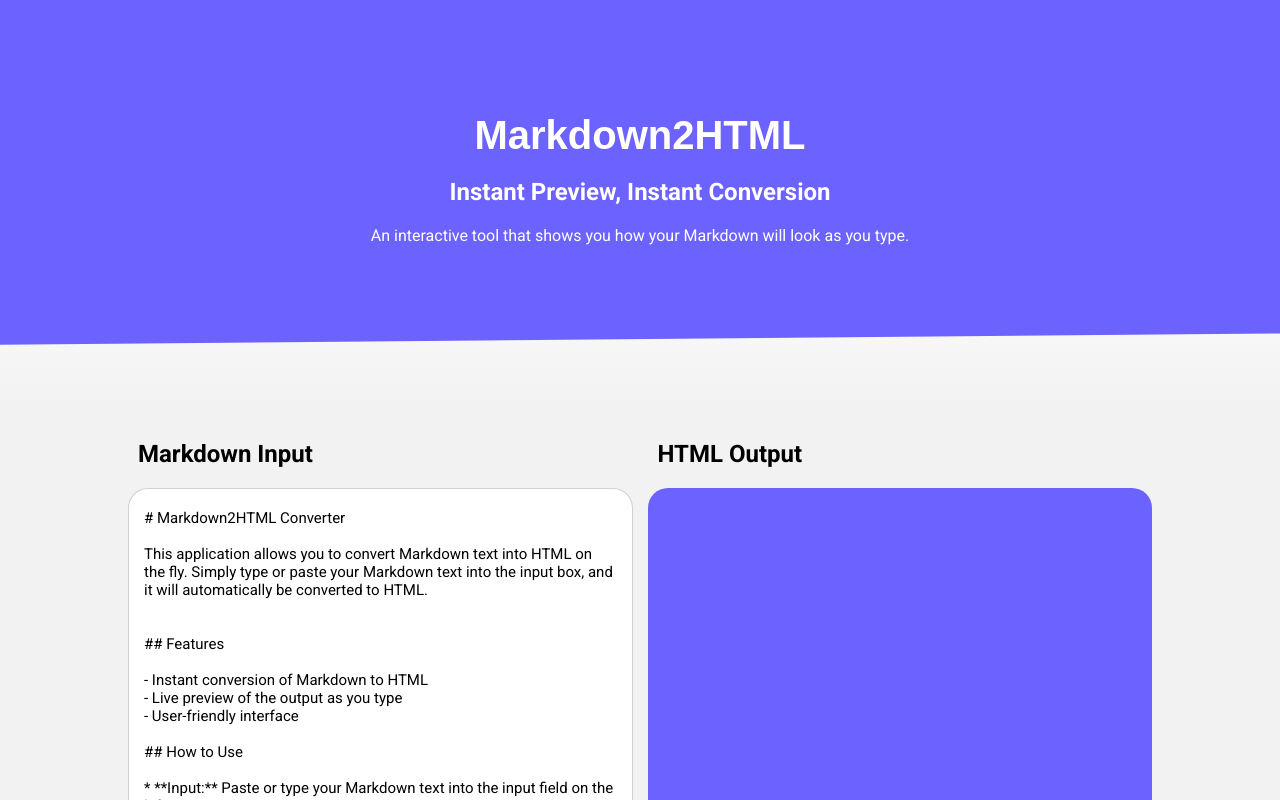
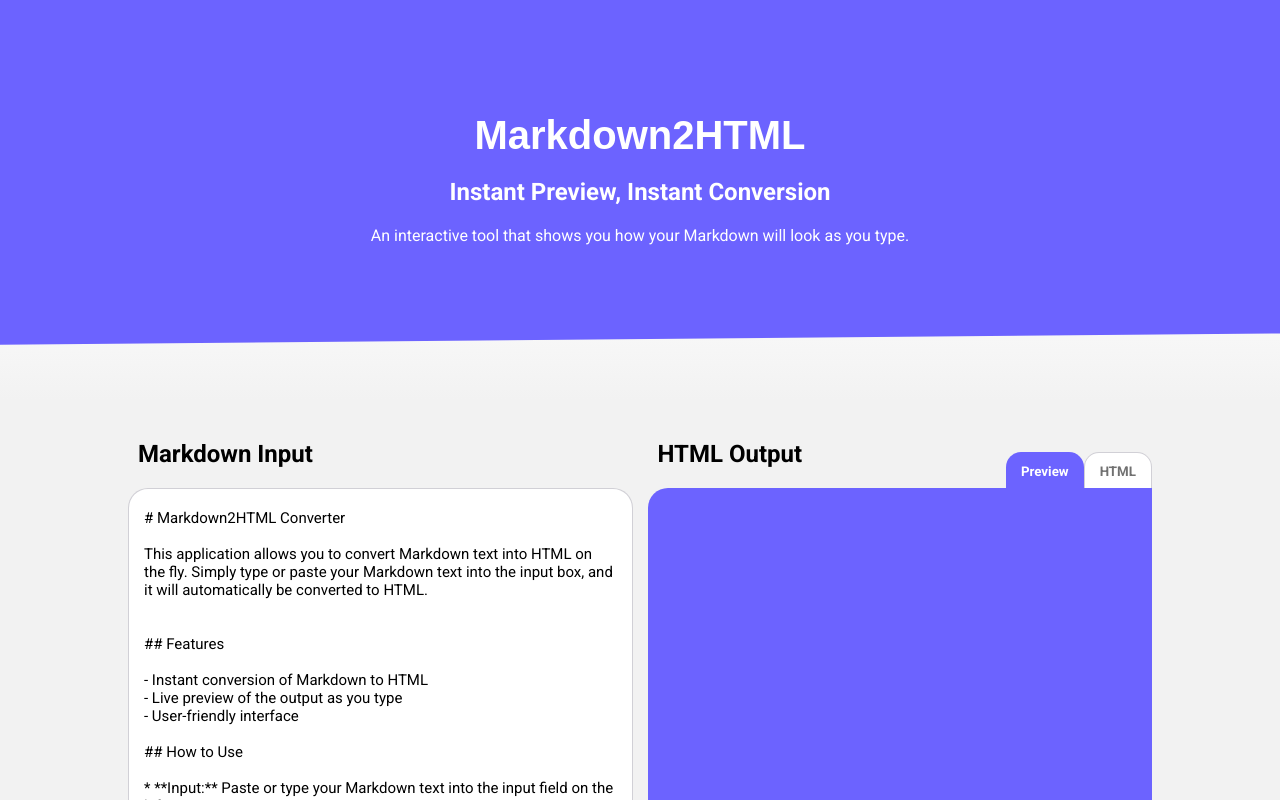
Before and after one commit to youssefelghamour/markdown2html, a React (Create React App) app in the folder client/: page / in a window 1280 px wide. Shown: the top 800 px of the page. Built offline with nearby package versions, Linux system fonts and the light colour scheme; no server answers; a web font is replaced by a local one.

Commit message:
Add buttons to toggle HTML & previw

```diff
--- a/client/src/App.css
+++ b/client/src/App.css
@@ -134,8 +134,38 @@
   height: 100%;
 }
 
+.outputHeader {
+  display: flex;
+  justify-content: space-between;
+}
+
 .outputContainer h2 {
   margin-left: 10px;
+}
+
+.preview-button, .html-button {
+  background: #6c63ff;
+  border: none;
+  height: 38px;
+  position: relative;
+  bottom: -32px;
+  color: white;
+  border-radius: 15px;
+  padding: 0 15px;
+  border-bottom-right-radius: 0;
+  border-bottom-left-radius: 0;
+  font-weight: bold;
+  cursor: pointer;
+}
+
+#not-selected-button {
+  background: #ffffff;
+  color: rgb(113, 113, 113);
+  border: 1px solid #3f3d563d;
+}
+
+#not-selected-button:hover {
+  color: black;
 }
 
 .htmlOutput {
@@ -148,4 +178,21 @@
   color: white;
   font-size: 15px;
   height: 100%;
+  border-top-right-radius: 0;
+  z-index: 1;
 }
+
+.rawHtmlOutput {
+  background-color: white;
+  padding: 10px 15px;
+  overflow-y: auto;
+  border-radius: 20px;
+  background-color: #6c63ff;
+  color: white;
+  font-size: 15px;
+  height: 100%;
+  border-top-right-radius: 0;
+  z-index: 1;
+  white-space: pre-wrap; /* This preserves newlines */
+  word-wrap: break-word;
+}
--- a/client/src/App.js
+++ b/client/src/App.js
@@ -7,7 +7,8 @@ class App extends Component {
     super(props);
     this.state = {
       markdown: '',
-      html: ''
+      html: '',
+      preview: true
     };
   }
 
@@ -57,9 +58,27 @@ class App extends Component {
           </div>
 
           <div className='outputContainer'>
-            <h2>HTML Output</h2>
-            <div className="htmlOutput" dangerouslySetInnerHTML={{ __html: this.state.html }}>
+            <div className="outputHeader">
+              <h2>HTML Output</h2>
+
+              <div>
+                <button className="preview-button" onClick={() => this.setState({ preview: true })} id={!this.state.preview ? 'not-selected-button' : ''}>
+                  Preview
+                </button>
+                <button className="html-button" onClick={() => this.setState({ preview: false })} id={this.state.preview ? 'not-selected-button' : ''}>
+                  HTML
+                </button>
+              </div>
             </div>
+            {this.state.preview ?
+              (
+                <div className="htmlOutput" dangerouslySetInnerHTML={{ __html: this.state.html }}>
+                </div>
+              ) : (
+                <div className="rawHtmlOutput">
+                  {this.state.html}
+                </div>
+              )}
           </div>
         </div>
 
```
